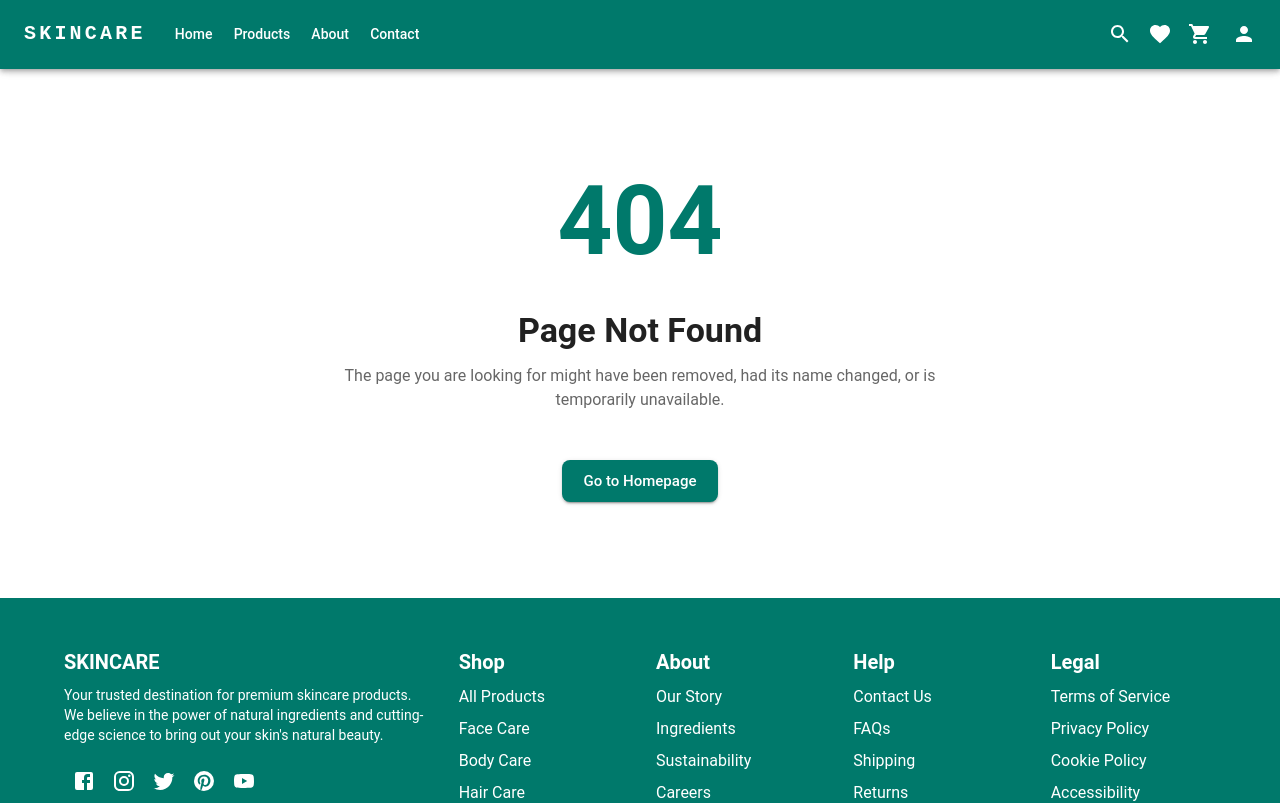
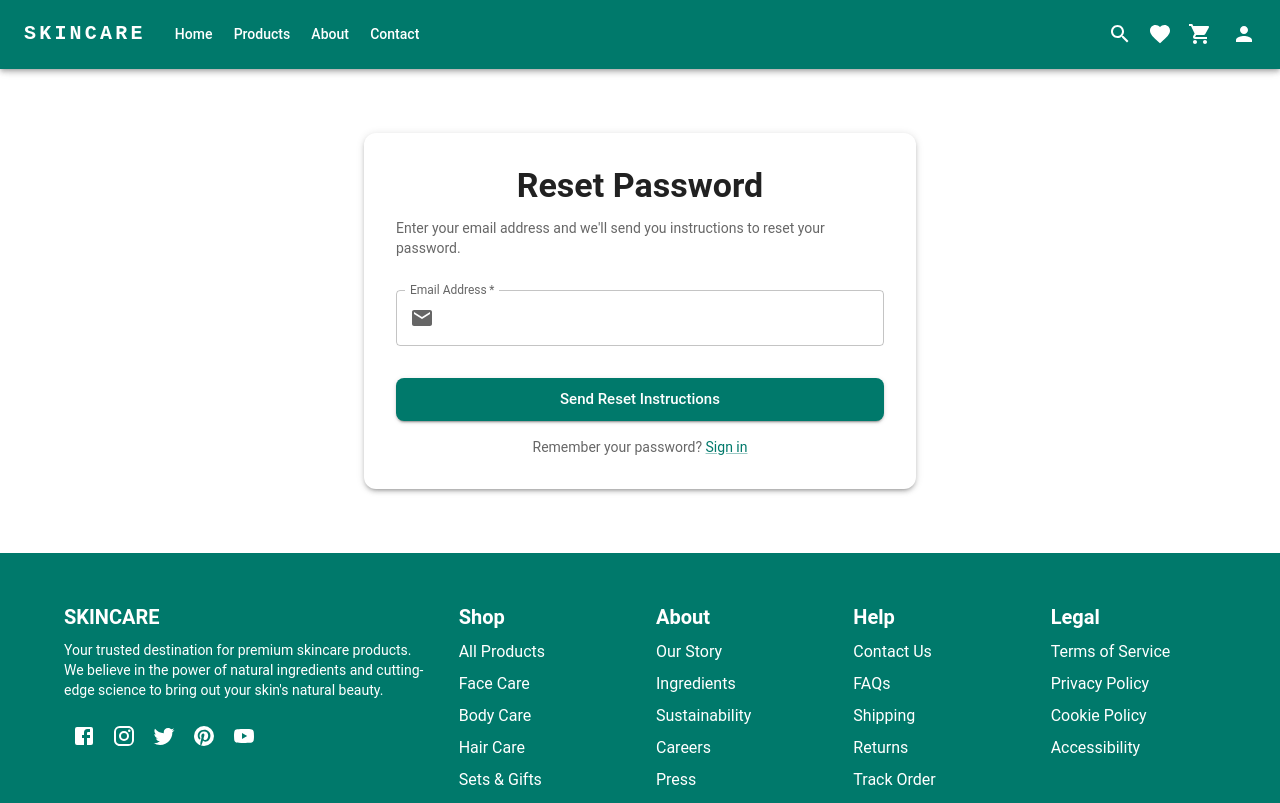
Before and after one commit to EricLee1919/SkincareShop_K18, a React (Vite) app in the folder fe/: page /forgot-password in a window 1280 px wide. Shown: the top 803 px of the page. Built offline with nearby package versions, Linux system fonts and the light colour scheme.

Commit message:
add Forgot password

```diff
--- a/fe/src/App.jsx
+++ b/fe/src/App.jsx
@@ -5,7 +5,7 @@ import { useState, useEffect } from "react";
 import Layout from "./components/layout/Layout";
 import AdminLayout from "./components/layout/AdminLayout";
 import { Toaster } from "react-hot-toast";
-
+import ForgotPassword from "./pages/ForgotPassword";
 // Pages
 import Products from "./pages/Products";
 import ProductDetail from "./pages/ProductDetail";
@@ -201,6 +201,14 @@ const App = () => {
             }
           />
           <Route
+            path="/forgot-password"
+            element={
+              <Layout>
+                <ForgotPassword />
+              </Layout>
+            }
+          />
+          <Route
             path="/register"
             element={
               <Layout>
--- /dev/null
+++ b/fe/src/pages/ForgotPassword/index.jsx
@@ -0,0 +1,171 @@
+// src/pages/ForgotPassword/index.jsx
+import { useState } from "react";
+import { Link as RouterLink } from "react-router-dom";
+import {
+  Container,
+  Box,
+  Typography,
+  TextField,
+  Button,
+  Link,
+  Paper,
+  Alert,
+  CircularProgress,
+} from "@mui/material";
+import { Formik, Form } from "formik";
+import * as Yup from "yup";
+import EmailIcon from "@mui/icons-material/Email";
+import axiosInstance from "../../api/axiosinstance";
+
+const validationSchema = Yup.object({
+  email: Yup.string()
+    .email("Invalid email address")
+    .required("Email is required"),
+});
+
+const ForgotPassword = () => {
+  const [loading, setLoading] = useState(false);
+  const [error, setError] = useState(null);
+  const [success, setSuccess] = useState(false);
+
+  const handleSubmit = async (values, { setSubmitting }) => {
+    try {
+      setLoading(true);
+      setError(null);
+      setSuccess(false);
+
+      // Call your backend API to send reset password email
+      await axiosInstance.post("/api/auth/forgot-password", {
+        email: values.email,
+      });
+
+      setSuccess(true);
+    } catch (error) {
+      console.error("Forgot password error:", error);
+      if (error.response) {
+        setError(error.response.data.message || "Failed to process request");
+      } else if (error.request) {
+        setError("Network error. Please check your connection.");
+      } else {
+        setError("An unexpected error occurred");
+      }
+    } finally {
+      setLoading(false);
+      setSubmitting(false);
+    }
+  };
+
+  return (
+    <Container maxWidth="sm">
+      <Box
+        sx={{
+          marginTop: 8,
+          marginBottom: 8,
+          display: "flex",
+          flexDirection: "column",
+          alignItems: "center",
+        }}
+      >
+        <Paper
+          elevation={3}
+          sx={{
+            p: 4,
+            width: "100%",
+            display: "flex",
+            flexDirection: "column",
+            alignItems: "center",
+          }}
+        >
+          <Typography component="h1" variant="h4" gutterBottom>
+            Reset Password
+          </Typography>
+          <Typography variant="body2" color="text.secondary" paragraph>
+            Enter your email address and we'll send you instructions to reset
+            your password.
+          </Typography>
+
+          {error && (
+            <Alert severity="error" sx={{ width: "100%", mb: 2 }}>
+              {error}
+            </Alert>
+          )}
+
+          {success && (
+            <Alert severity="success" sx={{ width: "100%", mb: 2 }}>
+              Password reset instructions have been sent to your email address.
+            </Alert>
+          )}
+
+          <Formik
+            initialValues={{
+              email: "",
+            }}
+            validationSchema={validationSchema}
+            onSubmit={handleSubmit}
+          >
+            {({
+              values,
+              errors,
+              touched,
+              handleChange,
+              handleBlur,
+              isSubmitting,
+            }) => (
+              <Form style={{ width: "100%" }}>
+                <TextField
+                  fullWidth
+                  id="email"
+                  name="email"
+                  label="Email Address"
+                  value={values.email}
+                  onChange={(e) => {
+                    handleChange(e);
+                    setError(null);
+                  }}
+                  onBlur={handleBlur}
+                  error={touched.email && Boolean(errors.email)}
+                  helperText={touched.email && errors.email}
+                  margin="normal"
+                  required
+                  autoComplete="email"
+                  InputProps={{
+                    startAdornment: (
+                      <EmailIcon sx={{ mr: 1, color: "text.secondary" }} />
+                    ),
+                  }}
+                />
+
+                <Button
+                  type="submit"
+                  fullWidth
+                  variant="contained"
+                  color="primary"
+                  size="large"
+                  disabled={loading || isSubmitting}
+                  sx={{ mt: 3, mb: 2 }}
+                >
+                  {loading ? (
+                    <CircularProgress size={24} />
+                  ) : (
+                    "Send Reset Instructions"
+                  )}
+                </Button>
+
+                <Box sx={{ textAlign: "center" }}>
+                  <Typography variant="body2" color="text.secondary">
+                    Remember your password?{" "}
+                    <Link component={RouterLink} to="/login" variant="body2">
+                      Sign in
+                    </Link>
+                  </Typography>
+                </Box>
+              </Form>
+            )}
+          </Formik>
+        </Paper>
+      </Box>
+    </Container>
+  );
+};
+
+export { ForgotPassword as default };
```
